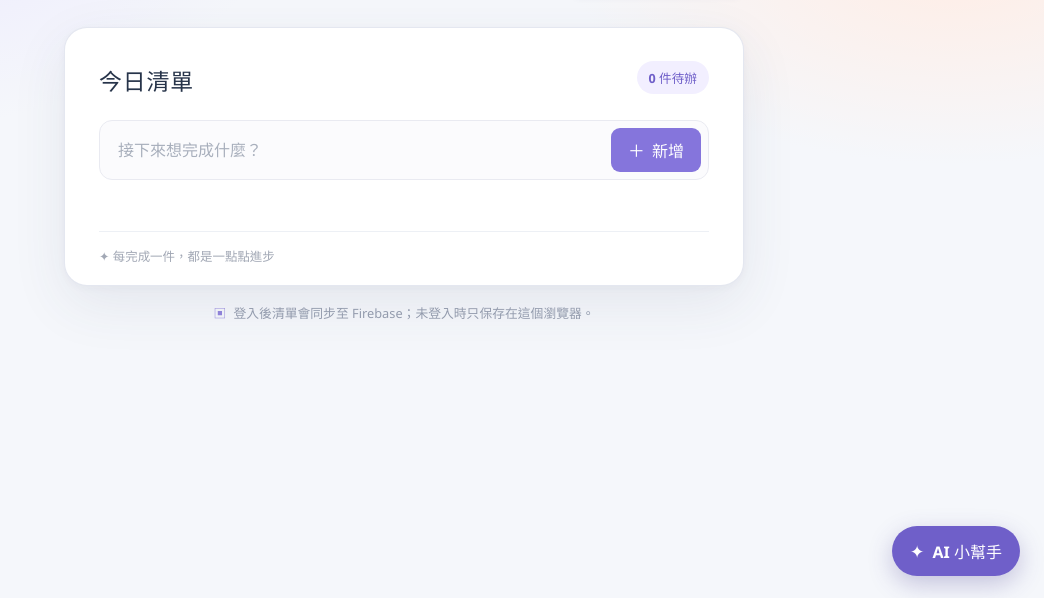
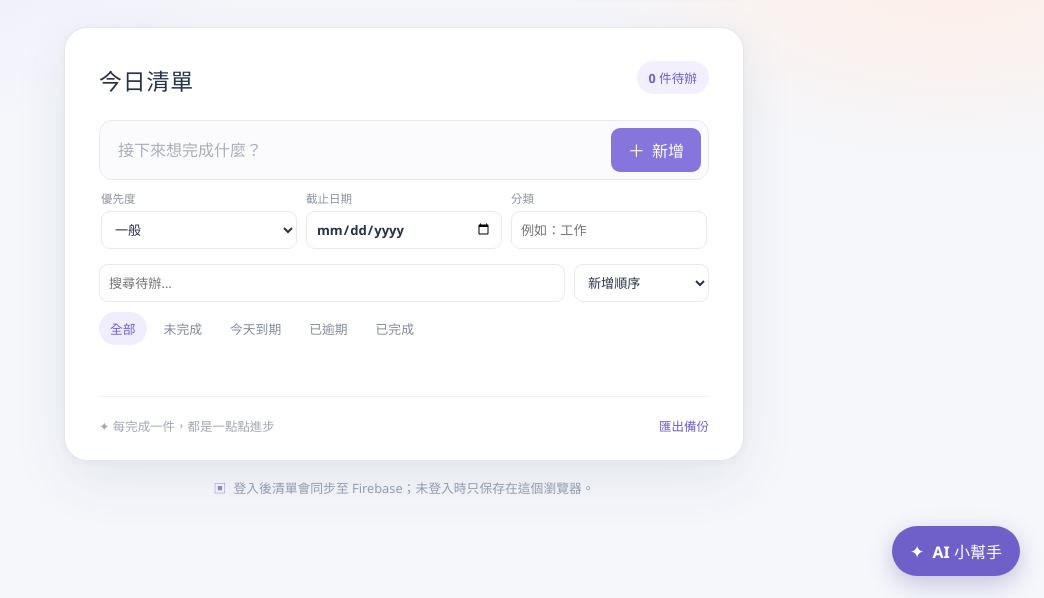
Before and after one commit to clas0429/test, a PHP site: page / in a window 1280 px wide. Shown: the part 202-800 px from the top of the page, without its empty margins (236-1280 px from the left). Run offline with PHP 8.4, Linux system fonts and the light colour scheme; some libraries are stand-ins or nearby versions.

Commit message:
Improve personal task management

```diff
--- a/app.js
+++ b/app.js
@@ -30,6 +30,7 @@ let remoteTodosReady = false;
 let loadTimeout = null;
 let editingTodoId = null;
 let editingDraft = "";
+let activeFilter = "all";
 
 if (firebaseConfigured) {
   const app = initializeApp(FIREBASE_CONFIG);
@@ -67,6 +68,13 @@ const emptyState = document.querySelector("#empty-state");
 const count = document.querySelector("#task-count");
 const clearDoneButton = document.querySelector("#clear-done");
 const dateLabel = document.querySelector("#today-label");
+const priorityInput = document.querySelector("#new-priority");
+const dueDateInput = document.querySelector("#new-due-date");
+const categoryInput = document.querySelector("#new-category");
+const searchInput = document.querySelector("#task-search");
+const sortInput = document.querySelector("#task-sort");
+const filterButtons = [...document.querySelectorAll("[data-filter]")];
+const exportButton = document.querySelector("#export-tasks");
 const assistantToggle = document.querySelector("#assistant-toggle");
 const assistantPanel = document.querySelector("#assistant-panel");
 const assistantClose = document.querySelector("#assistant-close");
@@ -82,7 +90,7 @@ function readLocalTodos() {
     return Array.isArray(value)
       ? value.filter((item) => item && (typeof item.id === "string" || Number.isSafeInteger(item.id))
         && typeof item.title === "string" && typeof item.done === "boolean")
-        .map((item) => ({...item, id: String(item.id)}))
+        .map((item) => ({...item, id: String(item.id), priority: ["high", "low"].includes(item.priority) ? item.priority : "normal", dueDate: typeof item.dueDate === "string" ? item.dueDate : "", category: typeof item.category === "string" ? item.category : ""}))
       : [];
   } catch {
     return [];
@@ -211,7 +219,8 @@ function connectUser(user) {
         const fromServer = !snapshot.metadata.fromCache;
         const firstServerSnapshot = fromServer && !remoteTodosReady;
         const remoteTodos = snapshot.docs.map((entry) => ({id: entry.id, ...entry.data()}))
-          .filter((todo) => typeof todo.title === "string" && typeof todo.done === "boolean");
+          .filter((todo) => typeof todo.title === "string" && typeof todo.done === "boolean")
+          .map((todo) => ({...todo, priority: ["high", "low"].includes(todo.priority) ? todo.priority : "normal", dueDate: typeof todo.dueDate === "string" ? todo.dueDate : "", category: typeof todo.category === "string" ? todo.category : ""}));
         if (firstServerSnapshot) {
           remoteTodosReady = true;
           clearLoadTimeout();
@@ -270,7 +279,8 @@ async function persistTodos() {
     const batch = writeBatch(database);
     const keep = new Set(snapshot.map((todo) => todo.id));
     snapshot.forEach((todo) => batch.set(doc(reference, todo.id), {
-      title: todo.title, done: todo.done, updatedAt: Date.now(),
+      title: todo.title, done: todo.done, priority: todo.priority || "normal",
+      dueDate: todo.dueDate || "", category: todo.category || "", updatedAt: Date.now(),
     }));
     existing.docs.filter((entry) => !keep.has(entry.id)).forEach((entry) => batch.delete(entry.ref));
     if (snapshot.length || existing.size) await batch.commit();
@@ -290,7 +300,19 @@ dateLabel.textContent = new Intl.DateTimeFormat("zh-TW", {
 
 function render() {
   list.replaceChildren();
-  for (const todo of todos) {
+  const today = new Date(Date.now() - new Date().getTimezoneOffset() * 60000).toISOString().slice(0, 10);
+  const query = searchInput.value.trim().toLocaleLowerCase();
+  let visibleTodos = todos.filter((todo) => {
+    if (activeFilter === "active" && todo.done) return false;
+    if (activeFilter === "done" && !todo.done) return false;
+    if (activeFilter === "today" && (todo.done || todo.dueDate !== today)) return false;
+    if (activeFilter === "overdue" && (todo.done || !todo.dueDate || todo.dueDate >= today)) return false;
+    return !query || `${todo.title} ${todo.category || ""}`.toLocaleLowerCase().includes(query);
+  });
+  const priorityRank = {high: 0, normal: 1, low: 2};
+  if (sortInput.value === "due") visibleTodos.sort((a, b) => (a.dueDate || "9999").localeCompare(b.dueDate || "9999"));
+  if (sortInput.value === "priority") visibleTodos.sort((a, b) => priorityRank[a.priority] - priorityRank[b.priority]);
+  for (const todo of visibleTodos) {
     const item = document.createElement("li");
     item.className = `todo-item${todo.done ? " is-done" : ""}`;
     const checkbox = document.createElement("input");
@@ -323,6 +345,28 @@ function render() {
           render();
         }
       });
+      const editPriority = document.createElement("select");
+      editPriority.className = "todo-edit-option";
+      editPriority.setAttribute("aria-label", "優先度");
+      [["normal", "一般"], ["high", "重要"], ["low", "有空再做"]].forEach(([value, label]) => {
+        const option = document.createElement("option");
+        option.value = value;
+        option.textContent = label;
+        editPriority.append(option);
+      });
+      editPriority.value = todo.priority || "normal";
+      const editDueDate = document.createElement("input");
+      editDueDate.className = "todo-edit-option";
+      editDueDate.type = "date";
+      editDueDate.value = todo.dueDate || "";
+      editDueDate.setAttribute("aria-label", "截止日期");
+      const editCategory = document.createElement("input");
+      editCategory.className = "todo-edit-option";
+      editCategory.type = "text";
+      editCategory.maxLength = 30;
+      editCategory.placeholder = "分類";
+      editCategory.value = todo.category || "";
+      editCategory.setAttribute("aria-label", "分類");
       const save = document.createElement("button");
       save.className = "save-button";
       save.type = "submit";
@@ -345,18 +389,44 @@ function render() {
           return;
         }
         const currentTodo = todos.find((entry) => entry.id === todo.id);
-        if (currentTodo) currentTodo.title = title;
+        if (currentTodo) {
+          currentTodo.title = title;
+          currentTodo.priority = editPriority.value;
+          currentTodo.dueDate = editDueDate.value;
+          currentTodo.category = editCategory.value.trim();
+        }
         editingTodoId = null;
         editingDraft = "";
         void persistTodos();
         render();
       });
-      editForm.append(editInput, save, cancel);
+      editForm.append(editInput, editPriority, editDueDate, editCategory, save, cancel);
       item.append(checkbox, editForm);
     } else {
       const title = document.createElement("span");
       title.className = "todo-title";
       title.textContent = todo.title;
+      const details = document.createElement("div");
+      details.className = "todo-details";
+      const priority = document.createElement("span");
+      priority.className = `priority-badge priority-${todo.priority || "normal"}`;
+      priority.textContent = todo.priority === "high" ? "重要" : todo.priority === "low" ? "有空再做" : "一般";
+      details.append(priority);
+      if (todo.dueDate) {
+        const dueDate = document.createElement("span");
+        dueDate.className = `due-date${!todo.done && todo.dueDate < today ? " is-overdue" : ""}`;
+        dueDate.textContent = `到期 ${todo.dueDate}`;
+        details.append(dueDate);
+      }
+      if (todo.category) {
+        const category = document.createElement("span");
+        category.className = "category-badge";
+        category.textContent = todo.category;
+        details.append(category);
+      }
+      const content = document.createElement("div");
+      content.className = "todo-content";
+      content.append(title, details);
       const actions = document.createElement("div");
       actions.className = "todo-actions";
       const edit = document.createElement("button");
@@ -383,14 +453,15 @@ function render() {
         render();
       });
       actions.append(edit, remove);
-      item.append(checkbox, title, actions);
+      item.append(checkbox, content, actions);
     }
     list.append(item);
   }
   const remaining = todos.filter((todo) => !todo.done).length;
-  count.textContent = `${remaining} 件待辦`;
-  emptyState.hidden = todos.length !== 0;
-  list.hidden = todos.length === 0;
+  count.textContent = `${remaining} 件待辦${visibleTodos.length !== todos.length ? ` · 顯示 ${visibleTodos.length} 件` : ""}`;
+  emptyState.hidden = visibleTodos.length !== 0;
+  emptyState.querySelector("p").textContent = todos.length && !visibleTodos.length ? "沒有符合條件的待辦" : "清單還是空的";
+  list.hidden = visibleTodos.length === 0;
   clearDoneButton.hidden = !todos.some((todo) => todo.done);
 }
 
@@ -402,10 +473,13 @@ form.addEventListener("submit", (event) => {
     input.focus();
     return;
   }
-  todos.unshift({id: crypto.randomUUID(), title, done: false});
+  todos.unshift({id: crypto.randomUUID(), title, done: false, priority: priorityInput.value, dueDate: dueDateInput.value, category: categoryInput.value.trim()});
   void persistTodos();
   render();
   input.value = "";
+  priorityInput.value = "normal";
+  dueDateInput.value = "";
+  categoryInput.value = "";
   input.focus();
 });
 
@@ -413,6 +487,29 @@ clearDoneButton.addEventListener("click", () => {
   todos = todos.filter((todo) => !todo.done);
   void persistTodos();
   render();
+});
+
+searchInput.addEventListener("input", render);
+sortInput.addEventListener("change", render);
+filterButtons.forEach((button) => button.addEventListener("click", () => {
+  activeFilter = button.dataset.filter;
+  filterButtons.forEach((entry) => {
+    const active = entry === button;
+    entry.classList.toggle("is-active", active);
+    entry.setAttribute("aria-pressed", String(active));
+  });
+  render();
+}));
+
+exportButton.addEventListener("click", () => {
+  const backup = new Blob([JSON.stringify({exportedAt: new Date().toISOString(), todos}, null, 2)], {type: "application/json"});
+  const url = URL.createObjectURL(backup);
+  const link = document.createElement("a");
+  link.href = url;
+  link.download = `my-little-day-${new Date().toISOString().slice(0, 10)}.json`;
+  link.click();
+  setTimeout(() => URL.revokeObjectURL(url), 1000);
+  message.textContent = "已下載待辦備份檔。";
 });
 
 signInButtons.forEach((button) => {
@@ -504,7 +601,10 @@ assistantForm.addEventListener("submit", async (event) => {
   assistantStatus.textContent = "正在整理清單……";
   try {
     const chat = await getAssistantChat();
-    const taskContext = todos.slice(0, 100).map(({title, done}) => ({title, status: done ? "已完成" : "未完成"}));
+    const taskContext = todos.slice(0, 100).map(({title, done, priority, dueDate, category}) => ({
+      title, status: done ? "已完成" : "未完成", priority: priority || "normal",
+      dueDate: dueDate || null, category: category || null,
+    }));
     const omittedCount = Math.max(0, todos.length - taskContext.length);
     const prompt = `目前待辦清單（JSON 資料；最多提供前 100 項，另有 ${omittedCount} 項未提供）：\n${JSON.stringify(taskContext)}\n\n使用者問題：${question}`;
     const result = await chat.sendMessage(prompt);
--- a/index.html
+++ b/index.html
@@ -4,10 +4,10 @@
   <meta charset="utf-8">
   <meta name="viewport" content="width=device-width, initial-scale=1">
   <meta name="theme-color" content="#f5f7fb">
-  <meta name="description" content="簡單、可在瀏覽器本機保存的待辦清單。">
+  <meta name="description" content="可管理優先度、截止日期與分類，並支援本機保存和雲端同步的個人任務清單。">
   <title>待辦清單｜我的小日常</title>
-  <link rel="stylesheet" href="./styles.css?v=20261113-2">
-  <script type="module" src="./app.js?v=20261113-2"></script>
+  <link rel="stylesheet" href="./styles.css?v=20261119-1">
+  <script type="module" src="./app.js?v=20261119-1"></script>
 </head>
 <body>
   <main class="shell">
@@ -54,6 +54,42 @@
         <button type="submit" class="add-button"><span aria-hidden="true">＋</span> 新增</button>
       </form>
 
+      <div class="task-options" aria-label="待辦事項選項">
+        <label>優先度
+          <select id="new-priority" name="priority">
+            <option value="normal">一般</option>
+            <option value="high">重要</option>
+            <option value="low">有空再做</option>
+          </select>
+        </label>
+        <label>截止日期
+          <input id="new-due-date" name="dueDate" type="date">
+        </label>
+        <label>分類
+          <input id="new-category" name="category" maxlength="30" placeholder="例如：工作">
+        </label>
+      </div>
+
+      <div class="task-toolbar">
+        <label class="search-field"><span class="visually-hidden">搜尋待辦</span>
+          <input id="task-search" type="search" placeholder="搜尋待辦…" autocomplete="off">
+        </label>
+        <label class="sort-field"><span class="visually-hidden">排序方式</span>
+          <select id="task-sort">
+            <option value="created">新增順序</option>
+            <option value="due">截止日期</option>
+            <option value="priority">優先度</option>
+          </select>
+        </label>
+      </div>
+      <nav class="task-filters" aria-label="待辦篩選">
+        <button type="button" class="filter-button is-active" data-filter="all" aria-pressed="true">全部</button>
+        <button type="button" class="filter-button" data-filter="active" aria-pressed="false">未完成</button>
+        <button type="button" class="filter-button" data-filter="today" aria-pressed="false">今天到期</button>
+        <button type="button" class="filter-button" data-filter="overdue" aria-pressed="false">已逾期</button>
+        <button type="button" class="filter-button" data-filter="done" aria-pressed="false">已完成</button>
+      </nav>
+
       <p id="message" class="message" role="status" aria-live="polite"></p>
       <ul id="items" class="items" aria-label="待辦事項"></ul>
       <div id="empty-state" class="empty-state" hidden>
@@ -64,7 +100,10 @@
 
       <footer class="board-footer">
         <span>✦ 每完成一件，都是一點點進步</span>
-        <button id="clear-done" class="clear-button" type="button" hidden>清除已完成</button>
+        <div class="footer-actions">
+          <button id="export-tasks" class="clear-button" type="button">匯出備份</button>
+          <button id="clear-done" class="clear-button" type="button" hidden>清除已完成</button>
+        </div>
       </footer>
     </section>
 
--- a/styles.css
+++ b/styles.css
@@ -110,3 +110,27 @@ button:disabled, input:disabled { cursor: not-allowed; opacity: .6; }
 .assistant-send:hover { background: var(--lavender-dark); }
 .assistant-status { min-height: 28px; margin: 0; padding: 0 15px 10px; color: #959bad; font-size: .69rem; line-height: 1.4; }
 @media (max-width: 520px) { .assistant-toggle { right: 14px; bottom: 14px; } .assistant-panel { right: 14px; bottom: 75px; max-height: calc(100vh - 100px); } }
+
+.task-options { display: grid; grid-template-columns: repeat(3, minmax(0, 1fr)); gap: 9px; margin: 10px 2px 15px; }
+.task-options label { display: grid; gap: 5px; color: #8b93a3; font-size: .72rem; font-weight: 700; }
+.task-options input, .task-options select, .sort-field select, .search-field input { width: 100%; min-width: 0; min-height: 38px; padding: 7px 9px; border: 1px solid #e9eaf1; border-radius: 9px; outline: 0; background: #fff; color: var(--ink); font: inherit; font-size: .82rem; }
+.task-options input:focus, .task-options select:focus, .sort-field select:focus, .search-field input:focus { border-color: #b7acef; box-shadow: 0 0 0 3px rgba(133, 117, 220, .1); }
+.task-toolbar { display: flex; gap: 9px; margin: 0 0 10px; }
+.search-field { flex: 1; min-width: 0; }
+.sort-field { flex: 0 0 135px; }
+.task-filters { display: flex; gap: 6px; margin: 0 0 3px; overflow-x: auto; }
+.filter-button { padding: 7px 11px; border: 0; border-radius: 999px; background: transparent; color: #828b9c; font-size: .8rem; white-space: nowrap; }
+.filter-button:hover { background: #f7f5ff; color: var(--lavender-dark); }
+.filter-button.is-active { background: #f0edff; color: var(--lavender-dark); font-weight: 700; }
+.todo-content { min-width: 0; flex: 1; }
+.todo-details { display: flex; flex-wrap: wrap; gap: 5px; margin-top: 5px; }
+.priority-badge, .category-badge, .due-date { padding: 2px 7px; border-radius: 999px; background: #f4f5f8; color: #838b9b; font-size: .68rem; line-height: 1.5; }
+.priority-high { background: #fff0eb; color: #c7684e; }
+.priority-low { background: #f3f4f7; color: #8991a0; }
+.due-date { background: #f3f0ff; color: #7464c6; }
+.due-date.is-overdue { background: #fff0eb; color: #c45345; font-weight: 700; }
+.category-badge { background: #edf7f3; color: #568674; }
+.footer-actions { display: flex; align-items: center; gap: 12px; }
+.edit-form { flex-wrap: wrap; }
+.todo-edit-option { min-width: 0; flex: 1 1 105px; padding: 7px; border: 1px solid #e4e2eb; border-radius: 7px; color: var(--ink); font: inherit; font-size: .76rem; }
+@media (max-width: 520px) { .task-options { grid-template-columns: 1fr 1fr; } .task-options label:last-child { grid-column: 1 / -1; } .sort-field { flex-basis: 118px; } .todo-item { align-items: flex-start; gap: 9px; } .todo-actions { align-self: center; } }
```
Also changed, not shown: README.md, 1 other file.
